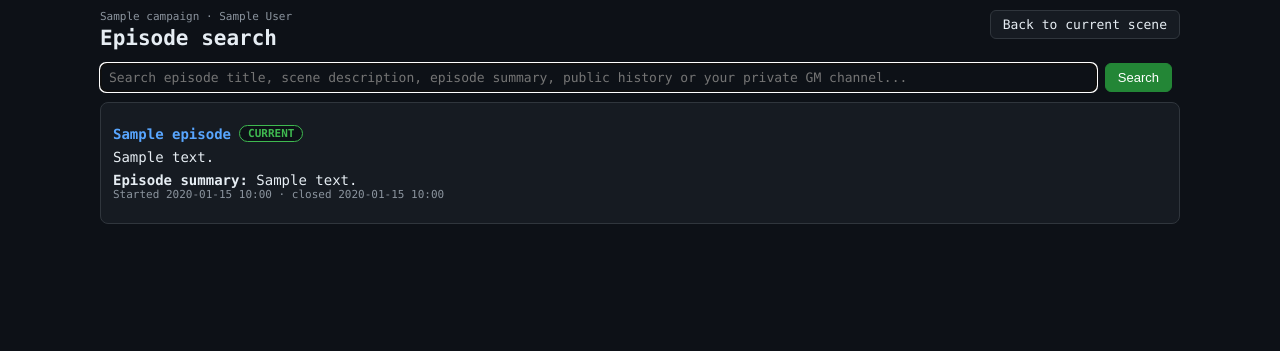
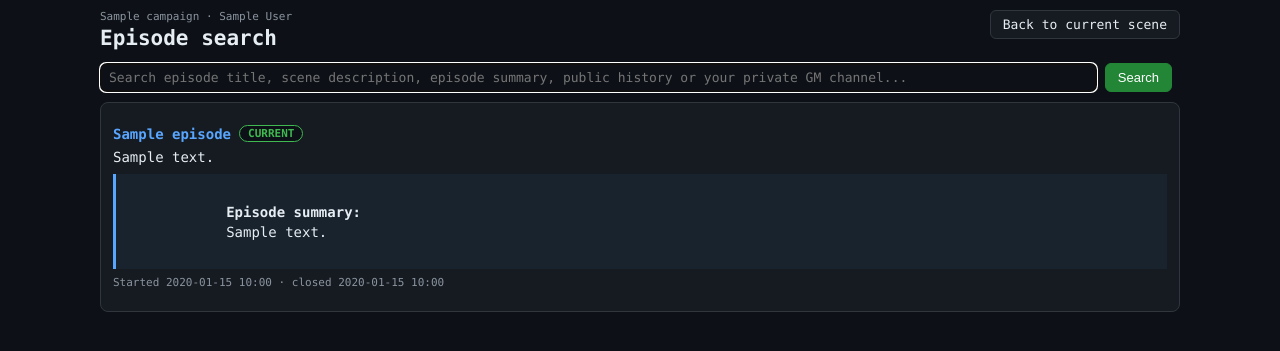
Before and after one commit to rakatanui/rpgllm, a Django app: template rpg/templates/rpg/human_episode_search.html in a window 1280 px wide. Shown: the part 40-391 px from the top of the page. Run offline with Django 5.2, Linux system fonts and the light colour scheme; tables that the repository leaves empty hold one stand-in row (values such as "Sample post"); the template is opened without the code that fills it: values that come from a table or form of the project are taken from there, most other values are stand-ins (such as "Sample title", 1, 10 or a date in 2020); data that the repository does not hold is empty; some libraries are stand-ins or nearby versions.

Commit message:
ui: style human episode summary blocks

```diff
--- a/rpg/templates/rpg/base.html
+++ b/rpg/templates/rpg/base.html
@@ -168,6 +168,10 @@
   .human-episode-result:last-child { border-bottom:0; }
   .human-episode-result-title { display:flex; gap:8px; align-items:center; font-weight:bold; margin-bottom:5px; }
   .human-episode-description { white-space:pre-wrap; line-height:1.45; margin:5px 0; color:var(--text); }
+  .human-episode-summary { white-space:pre-wrap; line-height:1.45; margin:7px 0;
+                           padding:7px 9px; border-left:3px solid var(--accent);
+                           background:rgba(88,166,255,.05); }
+  .human-episode-memory { margin-bottom:10px; }
   .human-history-feed { max-height:none; }
   .human-status-card { display:flex; justify-content:space-between; gap:12px; align-items:center;
                        margin-bottom:10px; padding:12px 14px; background:var(--panel);
```
